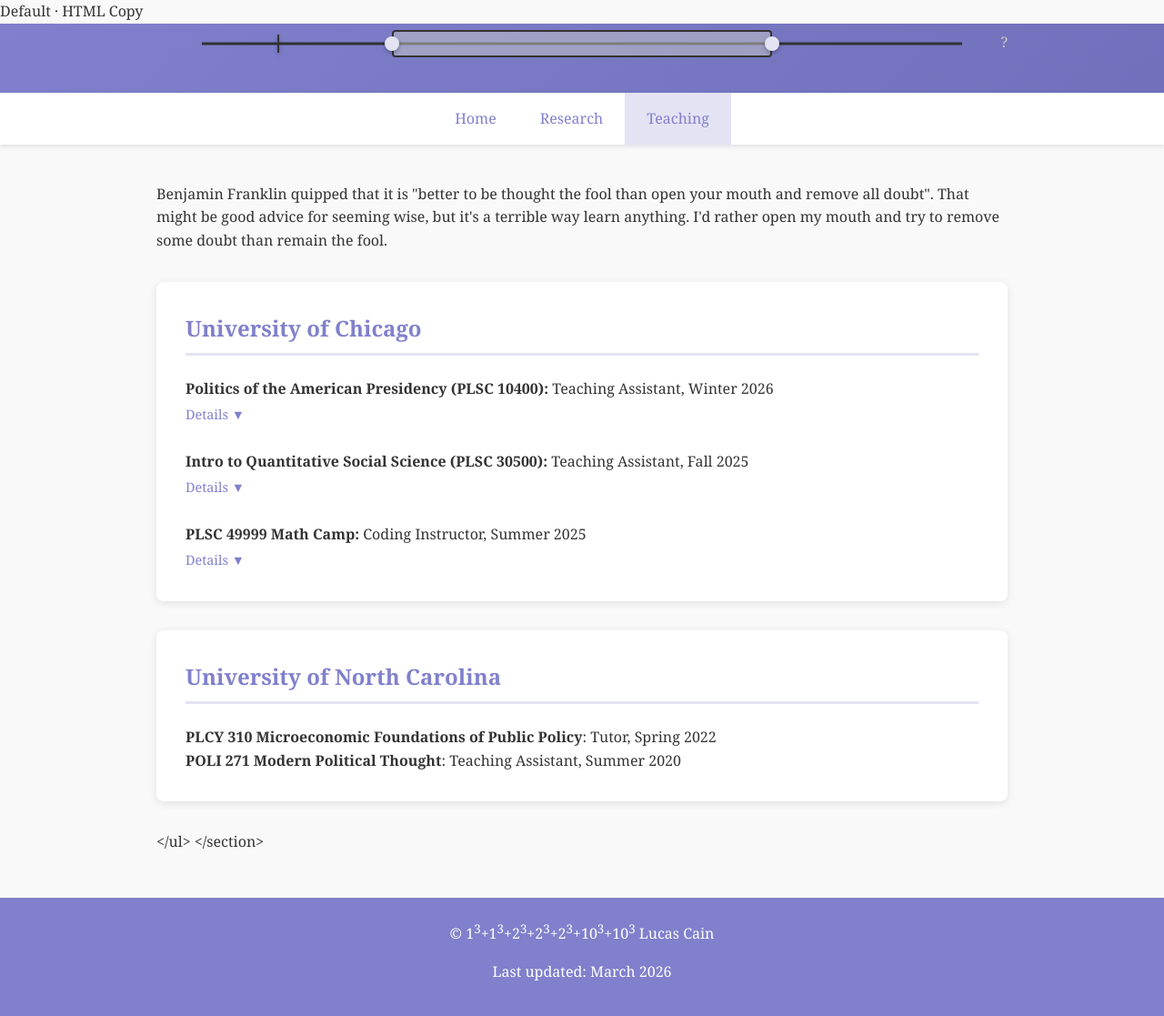
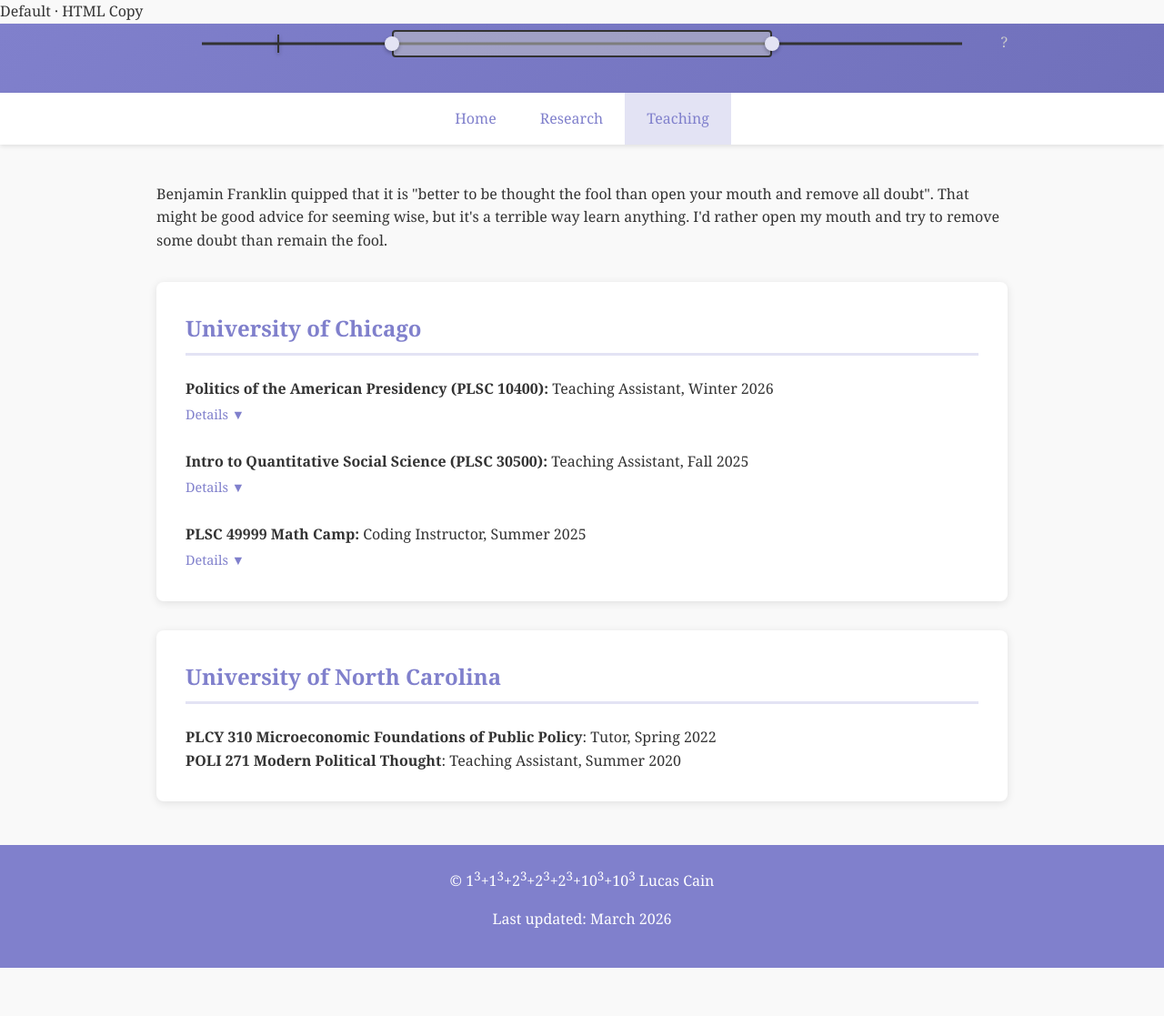
Before and after one commit to L-Cain/L-Cain.github.io, a Jekyll site: the page built from teaching.md, in a window 1280 px wide and 1121 px high. Shown: the top 1117 px of the window at 91% size. Built offline with Jekyll 4.4.1, drawn with Linux system fonts in a browser that asks for light colours; our own code applies the rules of GitHub Pages for plain Markdown files.

Commit message:
Update teaching.md

```diff
--- a/teaching.md
+++ b/teaching.md
@@ -49,7 +49,3 @@
    <strong>POLI 271 Modern Political Thought</strong>: Teaching Assistant, Summer 2020<br>
     </ul>
   </section>
-
-
-  </ul>
-</section>
```
